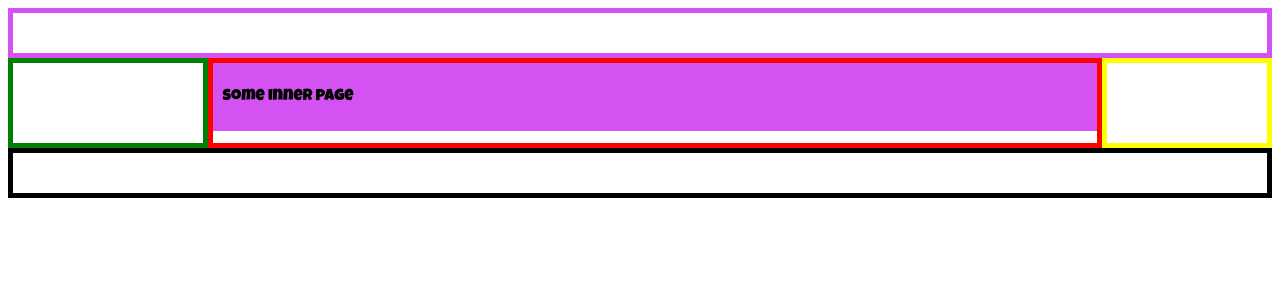
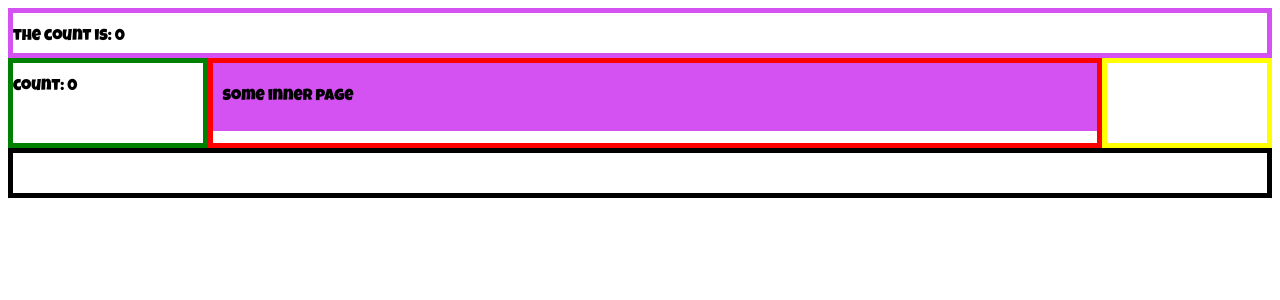
Before and after one commit to come-raczy/svelte-sandbox, a SvelteKit app: page /inner in a window 1280 px wide. Shown: the top 300 px of the page. Built offline with nearby package versions, Linux system fonts and the light colour scheme.

Commit message:
closes #10

```diff
--- /dev/null
+++ b/src/components/LeftSide.svelte
@@ -0,0 +1,15 @@
+<script lang="ts">
+	import { count } from '$lib/stores';
+</script>
+
+<div class="leftSide">
+	<p>count: {$count}</p>
+</div>
+
+<style>
+	div.leftSide {
+		min-height: 10vh;
+		width: 15%;
+		border: 5px solid green;
+	}
+</style>
--- /dev/null
+++ b/src/lib/stores.ts
@@ -0,0 +1,2 @@
+import { writable } from 'svelte/store';
+export const count = writable(0);
--- a/src/routes/+layout.svelte
+++ b/src/routes/+layout.svelte
@@ -1,13 +1,17 @@
-<script>
-        import '@fontsource/luckiest-guy';
+<script lang="ts">
+	import '@fontsource/luckiest-guy';
+	import LeftSide from 'components/LeftSide.svelte';
 	let theme = 'dark';
-	let aa = { a: 1, b: 2 };
+	import { count } from '$lib/stores';
 </script>
 
+<div style="flex-basis: 100%;height: 0"></div>
 <div class="app {theme}">
-	<div class="header"></div>
+	<div class="header">
+		<p>the count is: {$count}</p>
+	</div>
 	<div style="flex-basis: 100%;height: 0"></div>
-	<div class="leftSide"></div>
+	<LeftSide />
 	<div class="main">
 		<slot />
 	</div>
@@ -19,9 +23,9 @@
 <style>
 	@import '../app.css';
 
-        :global(body) {
-                font-family: 'Luckiest Guy', system-ui;
-        }
+	:global(body) {
+		font-family: 'Luckiest Guy', system-ui;
+	}
 
 	div.app {
 		display: flex;
--- a/svelte.config.js
+++ b/svelte.config.js
@@ -1,22 +1,25 @@
 import adapter from '@sveltejs/adapter-auto';
 //import { vitePreprocess } from '@sveltejs/vite-plugin-svelte';
-import  preprocess  from 'svelte-preprocess';
+import preprocess from 'svelte-preprocess';
 
 /** @type {import('@sveltejs/kit').Config} */
 const config = {
 	// Consult https://kit.svelte.dev/docs/integrations#preprocessors
 	// for more information about preprocessors
 	preprocess: preprocess({
-          scss: {
-            prependData: `@import './src/app.scss';`
-          }
-        }),
+		scss: {
+			prependData: `@import './src/app.scss';`
+		}
+	}),
 
 	kit: {
 		// adapter-auto only supports some environments, see https://kit.svelte.dev/docs/adapter-auto for a list.
 		// If your environment is not supported, or you settled on a specific environment, switch out the adapter.
 		// See https://kit.svelte.dev/docs/adapters for more information about adapters.
-		adapter: adapter()
+		adapter: adapter(),
+		alias: {
+			components: './src/components'
+		}
 	}
 };
 
```
Also changed, not shown: src/routes/+page.svelte (+11 -4 lines), 1 other file (tests, documents, lock files or other folders).
